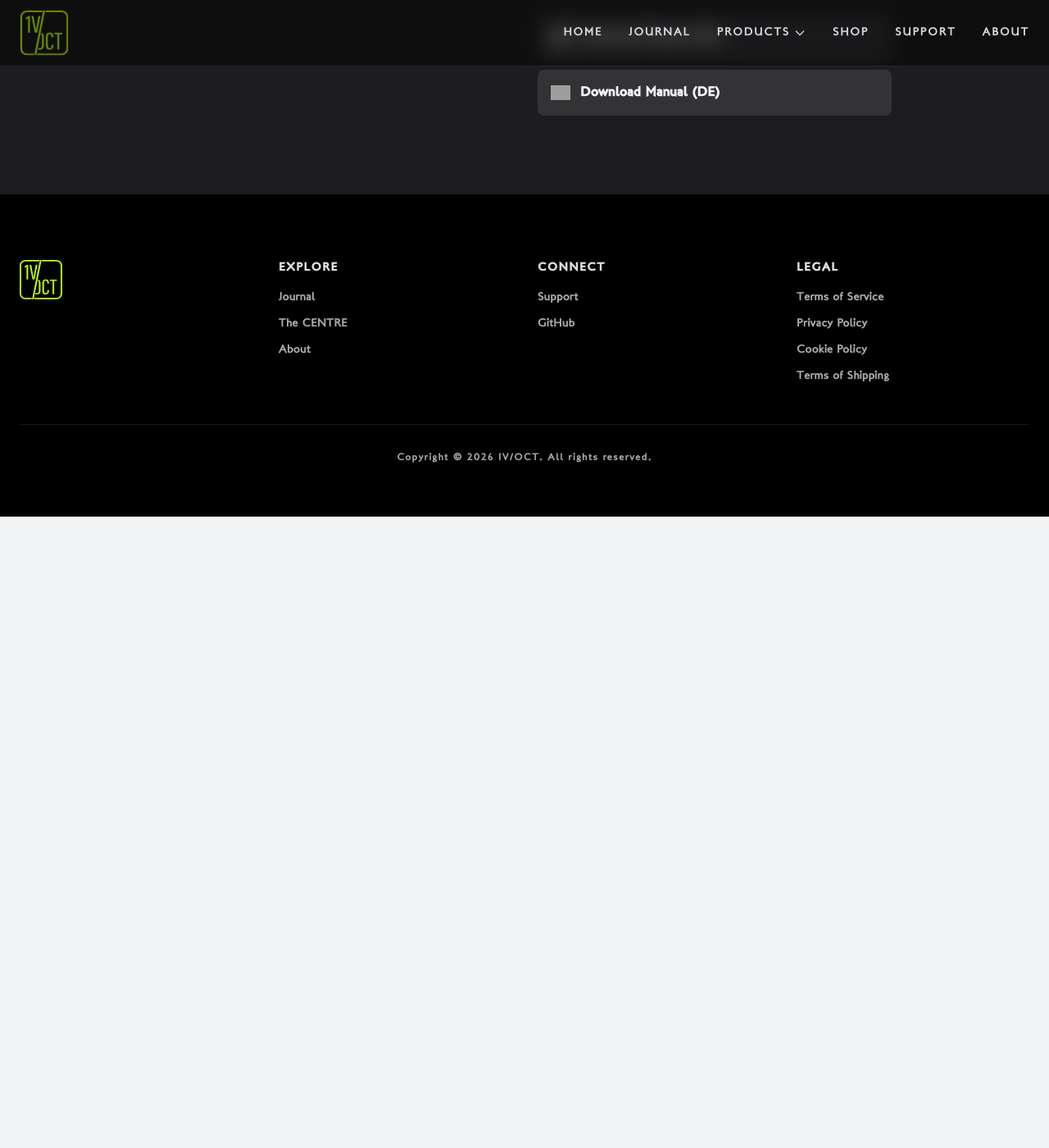
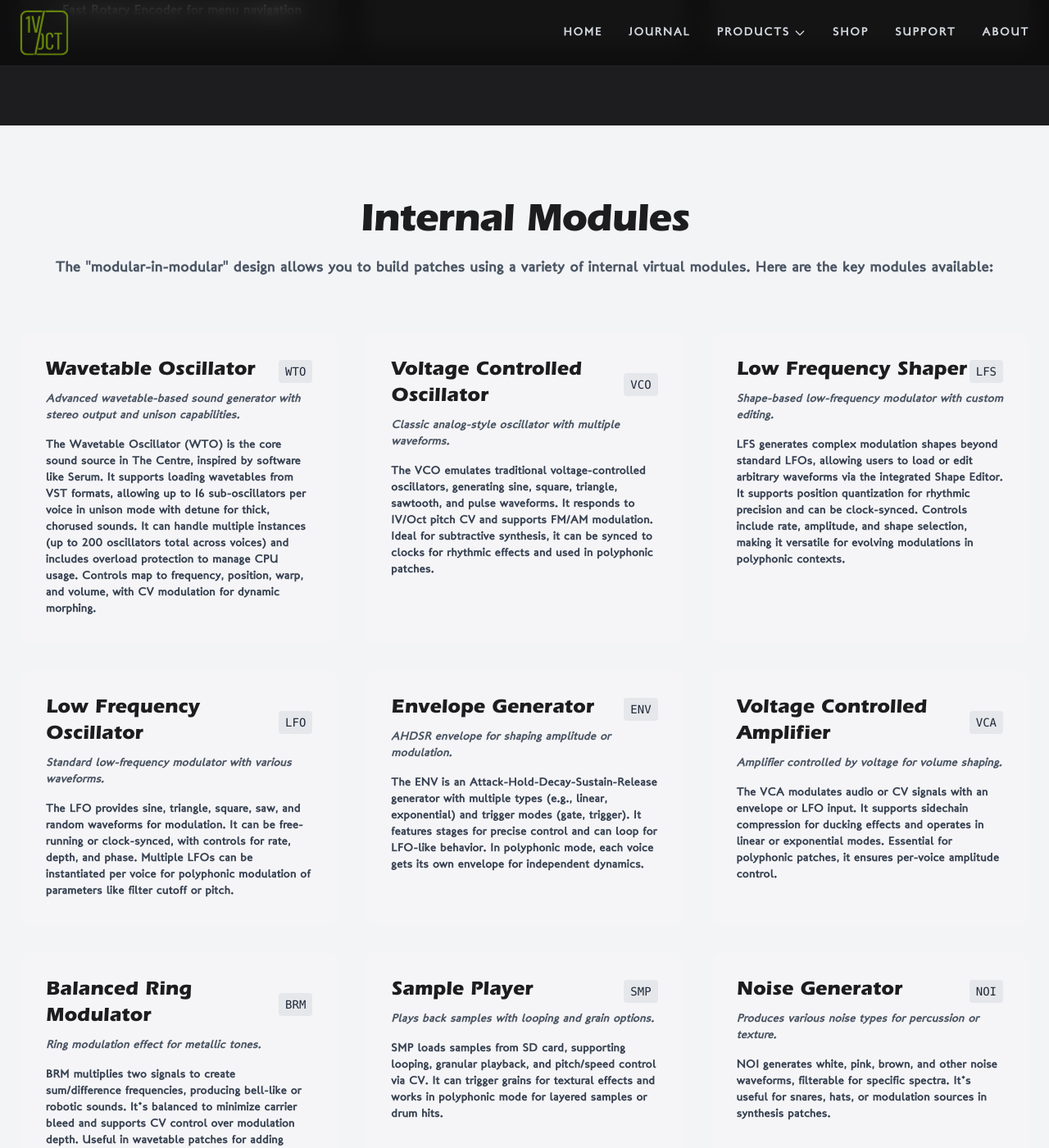
Before and after one commit to 1V-Oct/1V-Oct.github.io, a Jekyll site: the page built from product-the-centre.html, in a window 1280 px wide and 1400 px high, scrolled down 1536 px. Shown: the whole window at 82% size. Built offline with Jekyll 4.4.1, drawn with Linux system fonts in a browser that asks for light colours; nearby versions of some CDN libraries; before the commit the page ends 2166 px from its top, so only the background shows below that; some of the changed text lies outside the part shown; grey boxes are pictures that could not be loaded.

Commit message:
Added support

```diff
--- /dev/null
+++ b/_data/modules.json
@@ -0,0 +1,148 @@
+{
+    "modules": [
+        {
+            "name": "Wavetable Oscillator",
+            "short_name": "WTO",
+            "short_description": "Advanced wavetable-based sound generator with stereo output and unison capabilities.",
+            "comprehensive_description": "The Wavetable Oscillator (WTO) is the core sound source in The Centre, inspired by software like Serum. It supports loading wavetables from VST formats, allowing up to 16 sub-oscillators per voice in unison mode with detune for thick, chorused sounds. It can handle multiple instances (up to 200 oscillators total across voices) and includes overload protection to manage CPU usage. Controls map to frequency, position, warp, and volume, with CV modulation for dynamic morphing."
+        },
+        {
+            "name": "Voltage Controlled Oscillator",
+            "short_name": "VCO",
+            "short_description": "Classic analog-style oscillator with multiple waveforms.",
+            "comprehensive_description": "The VCO emulates traditional voltage-controlled oscillators, generating sine, square, triangle, sawtooth, and pulse waveforms. It responds to 1V/Oct pitch CV and supports FM/AM modulation. Ideal for subtractive synthesis, it can be synced to clocks for rhythmic effects and used in polyphonic patches."
+        },
+        {
+            "name": "Low Frequency Shaper",
+            "short_name": "LFS",
+            "short_description": "Shape-based low-frequency modulator with custom editing.",
+            "comprehensive_description": "LFS generates complex modulation shapes beyond standard LFOs, allowing users to load or edit arbitrary waveforms via the integrated Shape Editor. It supports position quantization for rhythmic precision and can be clock-synced. Controls include rate, amplitude, and shape selection, making it versatile for evolving modulations in polyphonic contexts."
+        },
+        {
+            "name": "Low Frequency Oscillator",
+            "short_name": "LFO",
+            "short_description": "Standard low-frequency modulator with various waveforms.",
+            "comprehensive_description": "The LFO provides sine, triangle, square, saw, and random waveforms for modulation. It can be free-running or clock-synced, with controls for rate, depth, and phase. Multiple LFOs can be instantiated per voice for polyphonic modulation of parameters like filter cutoff or pitch."
+        },
+        {
+            "name": "Envelope Generator",
+            "short_name": "ENV",
+            "short_description": "AHDSR envelope for shaping amplitude or modulation.",
+            "comprehensive_description": "The ENV is an Attack-Hold-Decay-Sustain-Release generator with multiple types (e.g., linear, exponential) and trigger modes (gate, trigger). It features stages for precise control and can loop for LFO-like behavior. In polyphonic mode, each voice gets its own envelope for independent dynamics."
+        },
+        {
+            "name": "Voltage Controlled Amplifier",
+            "short_name": "VCA",
+            "short_description": "Amplifier controlled by voltage for volume shaping.",
+            "comprehensive_description": "The VCA modulates audio or CV signals with an envelope or LFO input. It supports sidechain compression for ducking effects and operates in linear or exponential modes. Essential for polyphonic patches, it ensures per-voice amplitude control."
+        },
+        {
+            "name": "Balanced Ring Modulator",
+            "short_name": "BRM",
+            "short_description": "Ring modulation effect for metallic tones.",
+            "comprehensive_description": "BRM multiplies two signals to create sum/difference frequencies, producing bell-like or robotic sounds. It's balanced to minimize carrier bleed and supports CV control over modulation depth. Useful in wavetable patches for adding harmonics."
+        },
+        {
+            "name": "Sample Player",
+            "short_name": "SMP",
+            "short_description": "Plays back samples with looping and grain options.",
+            "comprehensive_description": "SMP loads samples from SD card, supporting looping, granular playback, and pitch/speed control via CV. It can trigger grains for textural effects and works in polyphonic mode for layered samples or drum hits."
+        },
+        {
+            "name": "Noise Generator",
+            "short_name": "NOI",
+            "short_description": "Produces various noise types for percussion or texture.",
+            "comprehensive_description": "NOI generates white, pink, brown, and other noise waveforms, filterable for specific spectra. It's useful for snares, hats, or modulation sources in synthesis patches."
+        },
+        {
+            "name": "Delay",
+            "short_name": "DLY",
+            "short_description": "LoFi delay effect with feedback.",
+            "comprehensive_description": "The DLY is a low-fidelity delay with time, feedback, and mix controls, syncable to clock for rhythmic echoes. It adds space and movement to sounds, with CV modulation for dub-style effects."
+        },
+        {
+            "name": "Distortion",
+            "short_name": "DST",
+            "short_description": "Overdrive and distortion for adding grit.",
+            "comprehensive_description": "DST applies waveshaping distortion, from subtle warmth to aggressive clipping. Controls include drive, tone, and mix, making it ideal for fattening wavetables or VCOs."
+        },
+        {
+            "name": "Voltage Controlled Filter",
+            "short_name": "VCF",
+            "short_description": "Multi-mode filter with resonance.",
+            "comprehensive_description": "The VCF offers low-pass, high-pass, band-pass, and notch modes, with ladder, bi-quad, and comb types. It tracks 1V/Oct for key-following and supports resonance up to self-oscillation for classic synth sounds."
+        },
+        {
+            "name": "Drum Rack",
+            "short_name": "DRC",
+            "short_description": "Sample-based drum machine with MIDI triggering.",
+            "comprehensive_description": "DRC loads drum samples into racks, triggerable via MIDI or gates for polyphonic percussion. It supports velocity sensitivity and mixing, enabling multi-timbral drum layers alongside melodic voices."
+        },
+        {
+            "name": "Clock Generator",
+            "short_name": "CLK",
+            "short_description": "Generates clocks for synchronization.",
+            "comprehensive_description": "CLK produces internal clocks based on BPM, with divisions and external sync options. It outputs pulses (1-24 PPQN) to drive sequencers, LFOs, or other modules for tempo-locked performance."
+        },
+        {
+            "name": "Gate Divider",
+            "short_name": "GAT",
+            "short_description": "Divides incoming gates for rhythmic patterns.",
+            "comprehensive_description": "GAT takes clock/gate inputs and divides them (e.g., /2, /3) to create sub-rhythms. It's essential for polyrhythmic setups and can reset via CV."
+        },
+        {
+            "name": "Euclidean Rhythm Generator",
+            "short_name": "EUC",
+            "short_description": "Generates Euclidean patterns for complex rhythms.",
+            "comprehensive_description": "EUC creates evenly distributed pulses within steps, with controls for hits, length, and rotation. CV-modulable for evolving beats, it's great for generative music."
+        },
+        {
+            "name": "Polyrhythm",
+            "short_name": "PLY",
+            "short_description": "Creates overlapping rhythmic layers.",
+            "comprehensive_description": "PLY generates multiple independent rhythms that overlay for polyrhythmic complexity. Controls include individual rates and gates, syncable to master clock."
+        },
+        {
+            "name": "Random Note Generator",
+            "short_name": "RNG",
+            "short_description": "Produces random pitches within constraints.",
+            "comprehensive_description": "RNG outputs random notes or CV values, quantized to scales. It can be clock-triggered for melodic randomness in arps or sequences."
+        },
+        {
+            "name": "Quantiser",
+            "short_name": "QNT",
+            "short_description": "Snaps CV to musical scales.",
+            "comprehensive_description": "QNT quantizes incoming CV to predefined or custom scales (including Scala format). It has simple and advanced modes for musical or microtonal tuning."
+        },
+        {
+            "name": "Arpeggiator",
+            "short_name": "ARP",
+            "short_description": "Breaks chords into sequenced notes.",
+            "comprehensive_description": "ARP sequences held notes in patterns (up, down, random) with octave range, rests, and duration control. It can be externally positioned via CV for integration with sequencers."
+        },
+        {
+            "name": "Chords Generator",
+            "short_name": "CHD",
+            "short_description": "Generates polyphonic chords from single notes.",
+            "comprehensive_description": "CHD turns single-note inputs into chords (e.g., major, minor) with voicing options. It supports duration and inversion, ideal for polyphonic harmony in limited-voice setups."
+        },
+        {
+            "name": "MIDI",
+            "short_name": "MID",
+            "short_description": "Handles MIDI input/output for control.",
+            "comprehensive_description": "MID module processes MIDI notes, CCs, and clocks in single-note, polyphonic, or drum modes. It enables external control and multi-timbral routing via channels."
+        },
+        {
+            "name": "Mixer",
+            "short_name": "MIX",
+            "short_description": "Mixes multiple signals with levels.",
+            "comprehensive_description": "MIX combines audio/CV sources with per-channel levels and panning. It supports polyphonic downmixing for routing multiple voices to fewer outputs."
+        },
+        {
+            "name": "Output",
+            "short_name": "OUT",
+            "short_description": "Final audio output stage.",
+            "comprehensive_description": "OUT handles the module's physical and virtual outputs, with gain staging and monitoring. It ensures clean signal routing in multi-timbral setups."
+        }
+    ]
+}
--- a/_data/products.json
+++ b/_data/products.json
@@ -1,14 +1,104 @@
 {
   "the_centre": {
+    "title": "The CENTRE",
+    "subtitle": "A polyphonic, multitimbral, modular-in-modular synthesiser for Eurorack.",
+    "description": {
+      "title": "A New Core for Your Rack",
+      "body": "The Centre redefines what's possible within a single Eurorack module. At its core, it's a high-fidelity wavetable synthesizer, but its true power lies in its <strong>\"modular-in-modular\"</strong> architecture.<br>This concept allows you to build complex patches by connecting virtual modules—oscillators, filters, envelopes, and LFOs—all within The Centre itself. This approach mirrors the workflow of a DAW while retaining the hands-on immediacy of hardware, supporting up to <strong>4-voice polyphony</strong> to transform an entire patch into a multi-voiced instrument.",
+      "short": "The Centre is a powerful polyphonic synthesizer module for Eurorack, featuring modular-in-modular architecture, 4 V/OCT inputs, and 4 DC-coupled outputs. It offers high-quality sound with 32-bit floating point processing, a variety of built-in modules, and extensive connectivity options.",
+      "long": "The Centre is a groundbreaking polyphonic synthesizer module designed for Eurorack systems. It features a modular-in-modular architecture that allows users to create complex patches with ease. With 4 V/OCT calibrated inputs and 4 DC-coupled outputs, The Centre provides extensive connectivity options for integrating with other modules and external gear. The module boasts high-quality sound processing with 32-bit floating point architecture, ensuring pristine audio quality. It includes a variety of built-in modules such as a wavetable oscillator, arpeggiator, envelope generator, and more, making it a versatile tool for sound design and music production."
+
+    },
+    "images": [
+      { "src": "/assets/img_the_centre_black_angle.png", "alt": "The CENTRE Black", "animated": false },
+      { "src": "/assets/img_the_centre_silver_angle.png", "alt": "The CENTRE Silver", "animated": true }
+    ],
     "current_price": "$349 USD",
     "sale_discount": "50%",
     "promotion_type": "CNY SALE",
     "msrp_price": "$699 USD",
-    "stable_firmware": "https://github.com/1V-Oct/3318_the_centre_releases/releases/download/v3.4.1/the_centre_v4.fwx",
-    "beta_firmware":  "",
+    "firmwares": [
+      { "version": "3.4.1", "name": "Stable Firmware v3.4.1", "url": "https://github.com/1V-Oct/3318_the_centre_releases/releases/download/v3.4.1/the_centre_v4.fwx" }
+    ],
     "user_manuals": [
-      { "country_code": "gb", "user_manual_url": "/downloads/the_centre_manual_en.pdf" },
-      { "country_code": "de", "user_manual_url": "/downloads/the_centre_manual_de.pdf" }
+      { "country_code": "gb", "name":"User Manual EN", "url": "/downloads/the_centre_manual_en.pdf" },
+      { "country_code": "jp", "name":"User Manual JP", "url": "/downloads/the_centre_manual_de.pdf" }
+    ],
+    "key_features": [
+      {
+        "name": "Hardware & Connectivity",
+        "items": [
+          "<strong>4 VOUT</strong> DC-Coupled Outputs (Audio/CV)",
+          "<strong>96kHz and 48kHz</strong> processing modes",
+          "<strong>90dB SNR</strong> Audio DAC",
+          "<strong>16 Assignable Knobs</strong> (8 Level, 8 Attenuator)",
+          "<strong>4 V/OCT</strong> Calibrated Inputs",
+          "<strong>4 CVY</strong> Low-Latency Gate Inputs",
+          "<strong>8 CV</strong> General-Purpose CV Inputs (-10V to +10V)",
+          "Fast Rotary Encoder for menu navigation"
+        ]
+      },
+      {
+        "name": "Core Architecture",
+        "items": [
+          "<strong>32bit Floating point processing</strong> for high audio quality",
+          "<strong>Modular-in-Modular</strong> internal patching",
+          "<strong>4-Voice Polyphony</strong> across the entire patch",
+          "<strong>Virtual Audio Buffers (VBuf)</strong> for internal routing",
+          "Internal CV modulation between all modules",
+          "Full Preset System to save and recall patches"
+        ]
+      },
+      {
+        "name": "Featured Modules",
+        "items": [
+          "Advanced <strong>Wavetable Oscillator</strong> (WTO)",
+          "Flexible 8-Step <strong>Arpeggiator</strong> (ARP)",
+          "AHDSR/AHDR <strong>Envelope Generator</strong> (ENV)",
+          "Custom Shape <strong>LFO</strong> (LFS) with Serum/Vital import",
+          "4-Channel <strong>Gate Divider</strong> (GAT)",
+          "Plus VCF, VCA, Mixers, and more utilities"
+        ]
+      }
+    ]
+  },
+  "taipo": {
+    "title": "Taipo",
+    "subtitle": "MIDI Extender for The Centre and Twins",
+    "msrp_price": "$39 USD",
+    "current_price": "$34 USD",
+    "sale_discount": "10%",
+    "promotion_type": "CNY SALE",
+    "firmwares": [
+    ],
+    "user_manuals": [
+      { "country_code": "gb", "name":"User Manual EN", "url": "/downloads/taipo_manual_en.pdf" }
+    ],
+    "key_features": [
+      {
+        "name": "Core Features",
+        "items": [
+          "MIDI In/Out for The Centre and Twins",
+          "USB-C for MIDI and Firmware Updates",
+          "Built-in MIDI Thru",
+          "MIDI Clock Sync",
+          "MIDI Note Transposition"
+        ]
+      }
+    ]
+  },
+  "twins": {
+    "title": "Twins",
+    "subtitle": "Quad FX Processor",
+    "description": {
+      "title": "Versatile Quad FX Processor",
+      "body": "Twins is a powerful quad effects processor designed to bring a new dimension of sound design to your Eurorack setup. With four independent effect channels, each capable of hosting a variety of high-quality effects, Twins allows you to create complex and evolving soundscapes.<br>Whether you're looking to add lush reverb, dynamic delay, gritty distortion, or modulation effects like chorus and flanger, Twins has you covered. Each effect channel can be controlled individually, giving you the flexibility to shape your sound in real-time. The intuitive interface and extensive connectivity options make Twins an essential tool for any modular synthesizer enthusiast."
+    },
+    "msrp_price": "$299 USD",
+    "current_price": "$199 USD",
+    "sale_discount": "33%",
+    "promotion_type": "CNY SALE",
+    "firmwares": [
     ]
   }
 }
--- /dev/null
+++ b/support.html
@@ -0,0 +1,49 @@
+---
+layout: default
+title: Support & Downloads
+permalink: /support/
+---
+
+<div class="bg-off-black text-white py-20 md:py-24">
+  <div class="container mx-auto px-6">
+    <div class="text-center mb-16">
+      <h1 class="text-4xl md:text-6xl font-eraz font-bold tracking-tight text-neon-green">Support & Downloads</h1>
+      <p class="mt-4 text-lg text-white/70">Find the latest firmware and user manuals for all 1V/OCT products.</p>
+    </div>
+
+    <div class="space-y-16">
+      {% for product_pair in site.data.products %}
+        {% assign product = product_pair[1] %}
+        <section id="{{ product.title | slugify }}">
+          <h2 class="text-3xl md:text-4xl font-eraz font-bold tracking-tight mb-8 border-b border-white/10 pb-4">{{ product.title }}</h2>
+          <div class="grid md:grid-cols-2 gap-8 max-w-4xl">
+            <!-- Firmware -->
+            <div>
+              <h3 class="font-eraz text-2xl mb-4">Firmware</h3>
+              <div class="space-y-3">
+                {% for firmware in product.firmwares %}
+                  <a href="{{ firmware.url }}" class="flex items-center space-x-4 bg-white/10 p-4 rounded-lg shadow-sm hover:shadow-md transition-shadow">
+                    <svg class="w-6 h-6 text-neon-green" xmlns="http://www.w3.org/2000/svg" fill="none" viewBox="0 0 24 24" stroke-width="1.5" stroke="currentColor"><path stroke-linecap="round" stroke-linejoin="round" d="M3 16.5v2.25A2.25 2.25 0 0 0 5.25 21h13.5A2.25 2.25 0 0 0 21 18.75V16.5M16.5 12 12 16.5m0 0L7.5 12m4.5 4.5V3" /></svg>
+                    <span class="font-bold">Download {{ firmware.name }}</span>
+                  </a>
+                {% endfor %}
+              </div>
+            </div>
+            <!-- User Manuals -->
+            <div>
+              <h3 class="font-eraz text-2xl mb-4">Documentation</h3>
+              <div class="space-y-3">
+                {% for manual in product.user_manuals %}
+                  <a href="{{ manual.url }}" class="flex items-center space-x-3 bg-white/10 hover:bg-white/20 p-4 rounded-lg transition-colors">
+                    <img src="https://flagcdn.com/w40/{{ manual.country_code }}.png" alt="{{ manual.country_code | upcase }} flag" class="w-6 h-auto">
+                    <span class="font-bold">Download {{ manual.name }}</span>
+                  </a>
+                {% endfor %}
+              </div>
+            </div>
+          </div>
+        </section>
+      {% endfor %}
+    </div>
+  </div>
+</div>
```
Also changed, not shown: _data/prices.json (+12 -0 lines), assets/qr_discord.svg (added), assets/qr_whatsapp_message.svg (added).
